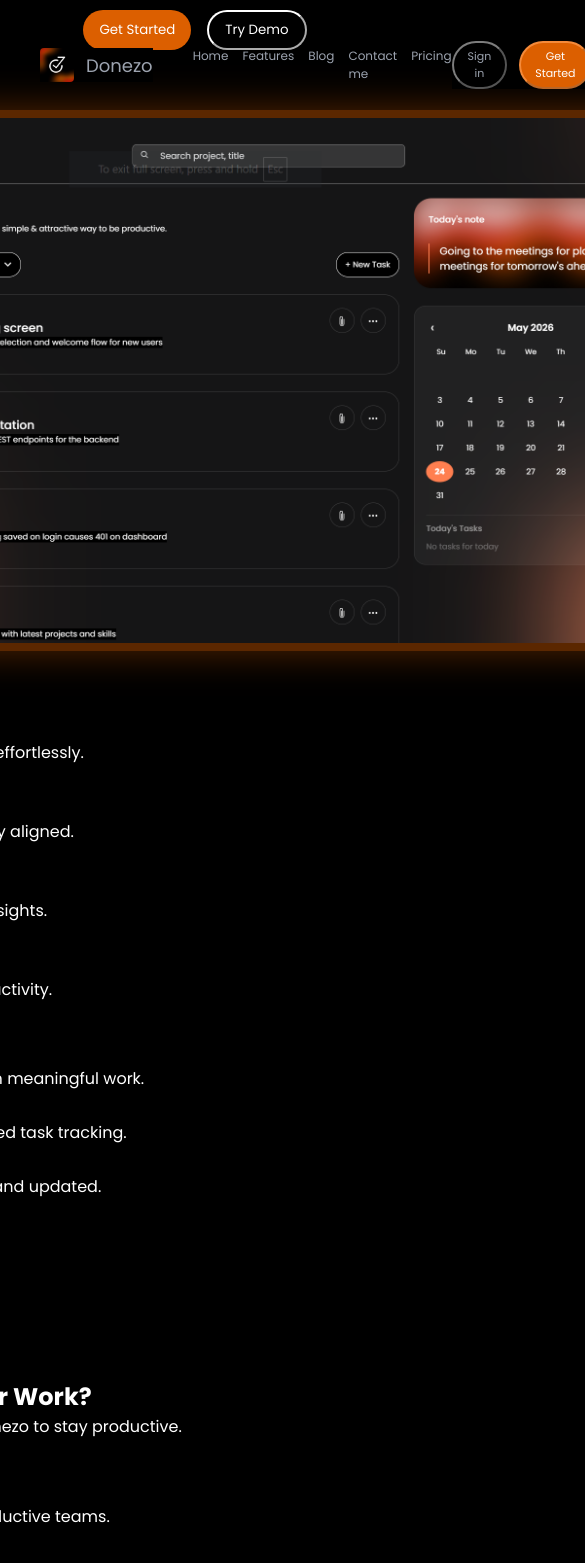
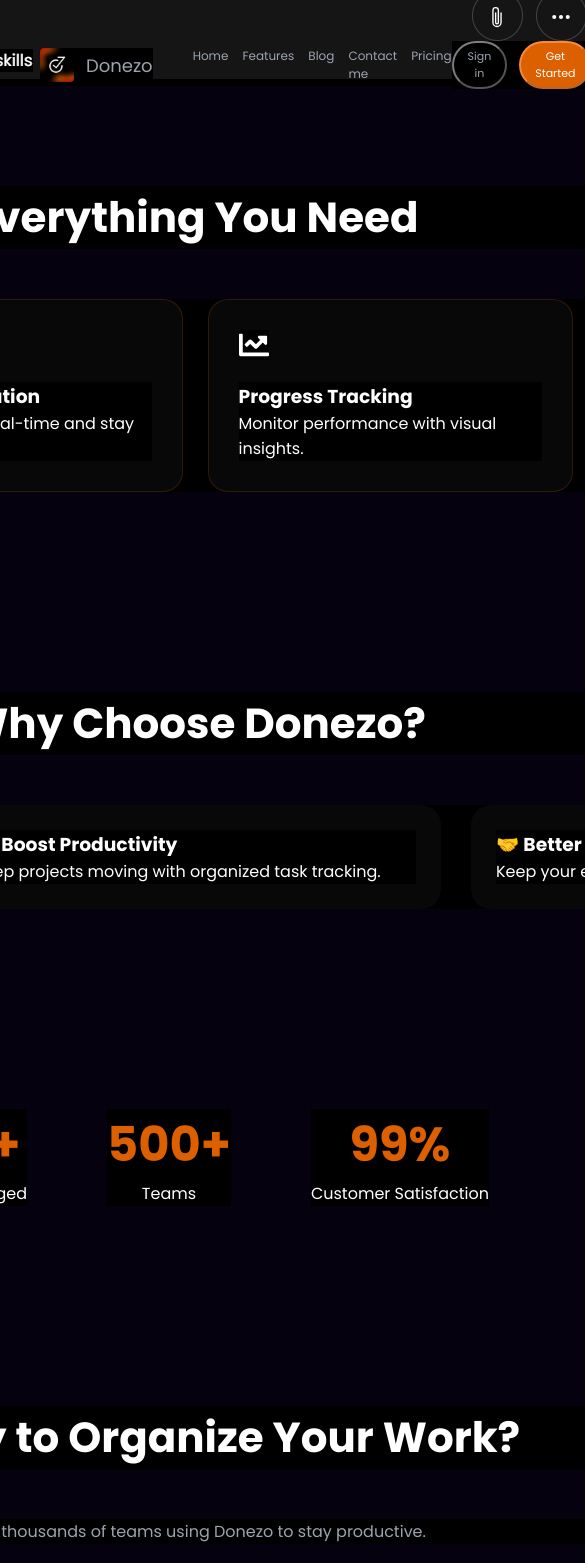
Before and after one commit to shruvie/Donezo, a React (Vite) app in the folder client/: page / in a window 390 px wide. Shown: the top 1563 px of the page, 585 px wide, since content can reach past the window. Built offline with nearby package versions, Linux system fonts and the light colour scheme.

Commit message:
Update hero.css

```diff
--- a/client/src/components/hero-section/hero.css
+++ b/client/src/components/hero-section/hero.css
@@ -1,147 +1,88 @@
-
-.hero{
-    display: flex;
-    flex-direction: column;
-    justify-content: center;
-    align-items: center;
-    background: radial-gradient(ellipse 80% 40% at 50% 60%, rgba(220, 95, 0, 0.4) 0%, transparent 70%),
-    radial-gradient(ellipse 60% 30% at 50% 55%, rgba(255, 120, 0, 0.2) 0%, transparent 60%),
-    #05010f;
-    padding-top: 600px;
-    gap: 20px;
-    background: none;
+.services,
+.why,
+.stats,
+.cta,
+.footer {
+  background: #05010f;
+  color: white;
+  padding: 100px 10%;
 }
 
-
-.herbut{
-    margin: 40px;
-    display: flex;
-    flex-direction: row;
-    gap: 16px;
-    justify-content: center;
-}
-.geti{
-    background-color: #DC5F00;
-    padding: 8px 16px;
-    color:white;
-    border-radius: 64px;
-    border: none;
+.services h2,
+.why h2,
+.cta h2 {
+  text-align: center;
+  margin-bottom: 50px;
+  font-size: 42px;
 }
 
-.try{
-    padding: 8px 16px;
-    border-radius: 64px;
-    background: none;
-    color: #ffffff;
-    border-color: white;
-
-}
-.herbut{
-    background: none;
-    margin-top: 10px;
-}
-.her-cute{
-    display: flex;
-    justify-content: center;
-}
-.tag{
-    padding: 12px 18px;
-    justify-content: center;
-    text-align: center;
-    background-color: none;
-    border: 1px solid #ff9d52cc;
-    box-shadow:
-    0 0 10px #DC5F00,
-    0 0 20px #DC5F00;
-    animation: tagGlow 3s ease-in-out infinite;
-    color: white;
-    font-size: 12px;
-    background-color: #9ca3af23;
-    border-radius: 34px;
+.service-grid {
+  display: grid;
+  grid-template-columns: repeat(auto-fit, minmax(240px, 1fr));
+  gap: 25px;
 }
 
-@keyframes tagGlow {
-    from{
-     box-shadow:  0 0 10px #DC5F00,
-    0 0 20px #DC5F00;;
-    }
-    to{
-        box-shadow: 0 0 20px #DC5F00,
-      0 0 50px #ff6a00,
-      0 0 90px #ff4500;
-    }
+.card {
+  background: rgba(255,255,255,0.03);
+  border: 1px solid rgba(220,95,0,0.2);
+  padding: 30px;
+  border-radius: 20px;
+  transition: 0.3s;
 }
 
-.icon{
-    background-color: none;
+.card svg {
+  font-size: 30px;
+  color: #DC5F00;
+  margin-bottom: 15px;
 }
 
-.allmain{
-    display: flex;
-    flex-direction: column;
-    justify-content: center;
-    gap: 30px;
-    align-items: center;
-    padding: 0px 20px;
-    box-sizing: border-box;
-    text-align: center;
-    width: 100%;
-    background: none;
+.card:hover {
+  transform: translateY(-8px);
+  border-color: #DC5F00;
 }
 
-.maintxt{
-    display: flex;
-    flex-direction: column;
-    text-align: center;
-    width: 100%;
-    max-width: 850px;
-    justify-content: center;
-    align-items: center;
-    padding: 0px 20px;
-    margin-top: 0px;
-    background: none;
-    gap: 20px;
+.why-content {
+  display: grid;
+  grid-template-columns: repeat(auto-fit,minmax(250px,1fr));
+  gap: 30px;
 }
 
-.maintxt h1{
-    width:100%;
-    max-width: 850px;
-    font-size: 46px;;
-    text-align: center;
-    overflow-wrap: break-word;
-    line-height: 45px;
-    word-wrap: break-word;
-    background: none;
-    color: white;
-    margin-bottom: 0px;
-    font-weight: 500;
-}
-.maintxt p{
-
-    color:#9ca3af;
-    width:100%;
-    max-width: 550px;
-    font-size: 12px;
-    background: none;
-    margin-top: 0px;
+.why-content div {
+  padding: 25px;
+  border-radius: 20px;
+  background: rgba(255,255,255,0.03);
 }
 
-.dash{
-    width: 950px;
-    border: 8px solid #dc5f0069;
-    border-radius: 24px;
-  box-shadow: 0 0 40px rgba(220, 95, 0, 0.4),
-              inset 0 0 40px rgba(220, 95, 0, 0.1);
+.stats {
+  display: flex;
+  justify-content: center;
+  gap: 80px;
+  text-align: center;
+  flex-wrap: wrap;
 }
 
-@media (max-width: 480px){
-    .maintxt h1{
-        font-size: 28px;
-        padding: 0px 40px;
-        width: 100%;
-        max-width: 460px;
-    }
-    .maintxt{
-        margin: 0px 40px;
-    }
+.stat h2 {
+  color: #DC5F00;
+  font-size: 48px;
 }
+
+.cta {
+  text-align: center;
+}
+
+.cta p {
+  color: #9ca3af;
+  margin: 20px 0;
+}
+
+.footer {
+  border-top: 1px solid rgba(255,255,255,0.1);
+  display: flex;
+  justify-content: space-between;
+  flex-wrap: wrap;
+  gap: 40px;
+}
+
+.footer p {
+  color: #9ca3af;
+}
```
